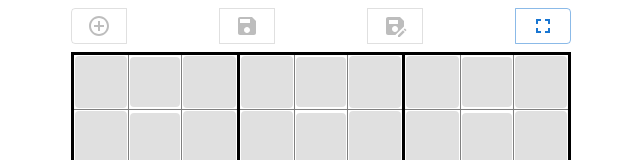
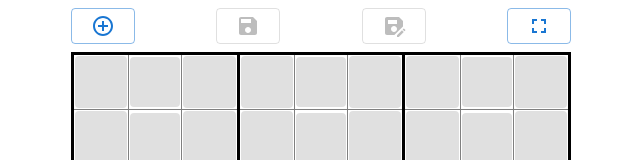
Before and after one commit to JuliusR/usoduk, a React (Create React App) app: page / in a window 1280 px wide. Shown: the top 160 px of the page, without its empty margins (319-959 px from the left). Built offline with nearby package versions, Linux system fonts and the light colour scheme.

Commit message:
add usePersistentState for board state

```diff
--- a/src/App.tsx
+++ b/src/App.tsx
@@ -1,7 +1,6 @@
 import React from "react";
 import {
   Button,
-  ButtonGroup,
   Container,
   Stack,
   Table,
@@ -16,6 +15,7 @@ import AppRegistrationIcon from "@mui/icons-material/AppRegistration";
 import SaveIcon from "@mui/icons-material/Save";
 import SaveAsIcon from "@mui/icons-material/SaveAs";
 import { FullscreenToggleButton } from "./FullscreenToggleButton";
+import { usePersistentState } from "./usePersistentState";
 
 type Digit = 1 | 2 | 3 | 4 | 5 | 6 | 7 | 8 | 9;
 
@@ -32,7 +32,7 @@ const newBoard = () => [...Array(9)].map((_) => newBoardRow()) as Board;
 export const App: React.FC = () => {
   const [activeDigit, setActiveDigit] = React.useState<null | Digit>(null);
 
-  const [board, setBoard] = React.useState<Board>(newBoard);
+  const [board, setBoard] = usePersistentState<Board>("board", newBoard);
 
   const handleActiveDigitChange = React.useCallback(
     (e: React.BaseSyntheticEvent, digit: null | Digit) => {
@@ -45,6 +45,15 @@ export const App: React.FC = () => {
     [setActiveDigit],
   );
 
+  const handleNew = React.useCallback(
+    (e: React.BaseSyntheticEvent) => {
+      e.preventDefault();
+      e.stopPropagation();
+      setBoard(newBoard());
+    },
+    [setBoard],
+  );
+
   return (
     <Container
       sx={{
@@ -54,18 +63,18 @@ export const App: React.FC = () => {
       }}
     >
       <Stack spacing={1}>
-        <ButtonGroup sx={{ justifyContent: "space-between" }}>
-          <Button disabled>
+        <Stack direction="row" sx={{ justifyContent: "space-between" }}>
+          <Button onClick={handleNew} variant="outlined">
             <NewIcon />
           </Button>
-          <Button disabled>
+          <Button disabled variant="outlined">
             <SaveIcon />
           </Button>
-          <Button disabled>
+          <Button disabled variant="outlined">
             <SaveAsIcon />
           </Button>
           <FullscreenToggleButton />
-        </ButtonGroup>
+        </Stack>
         <TableContainer>
           <Table
             size="small"
--- a/src/FullscreenToggleButton.tsx
+++ b/src/FullscreenToggleButton.tsx
@@ -26,6 +26,7 @@ export const FullscreenToggleButton: React.FC = (props) => {
   return (
     <Button
       onClick={isFullscreen ? handle.exitFullscreen : handle.enterFullscreen}
+      variant="outlined"
     >
       {isFullscreen ? <FullscreenExitIcon /> : <FullscreenIcon />}
     </Button>
--- /dev/null
+++ b/src/usePersistentState.ts
@@ -0,0 +1,22 @@
+import React from "react";
+
+export function usePersistentState<T>(key: string, init: T | (() => T)) {
+  const [initialKey] = React.useState(key);
+
+  if (key !== initialKey) {
+    throw Error(`illegal key change: ${initialKey} to ${key}`);
+  }
+
+  const [state, setState] = React.useState<T>(() => {
+    const value = localStorage.getItem(key);
+    if (value !== null) return JSON.parse(value) as T;
+    return init instanceof Function ? init() : init;
+  });
+
+  React.useEffect(
+    () => localStorage.setItem(initialKey, JSON.stringify(state)),
+    [initialKey, state],
+  );
+
+  return [state, setState] as const;
+}
```
